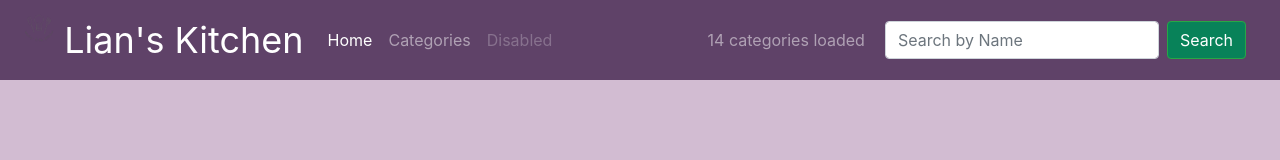
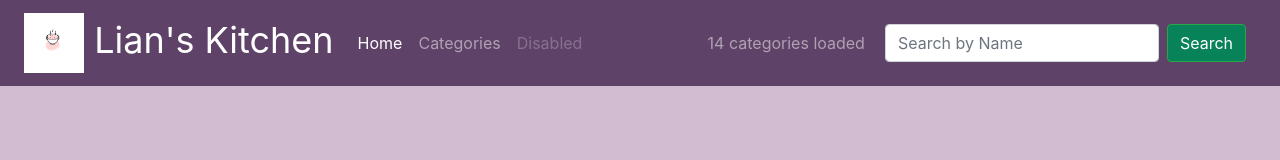
Before and after one commit to liankhek/my-recipe, a plain HTML site: page index.html in a window 1280 px wide. Drawn offline with nearby package versions, Linux system fonts and the light colour scheme; no server answers.

Commit message:
update HTML
add a new logo image

```diff
--- a/index.html
+++ b/index.html
@@ -15,7 +15,7 @@
     <nav class="navbar fixed-top navbar-expand-lg navbar-dark">
 
         <a class="navbar-brand" href="#body">
-          <img src="img/image id-2395610-png.png" width="30" height="30" class="d-inline-block align-top" alt="">
+          <img src="img/design-1707586243214.png" width="60" height="60" class="d-inline-block align-top" alt="image of hot soup">
           Lian's Kitchen
         </a>
 
```
Also changed, not shown: img/design-1707586243214.png (added).
